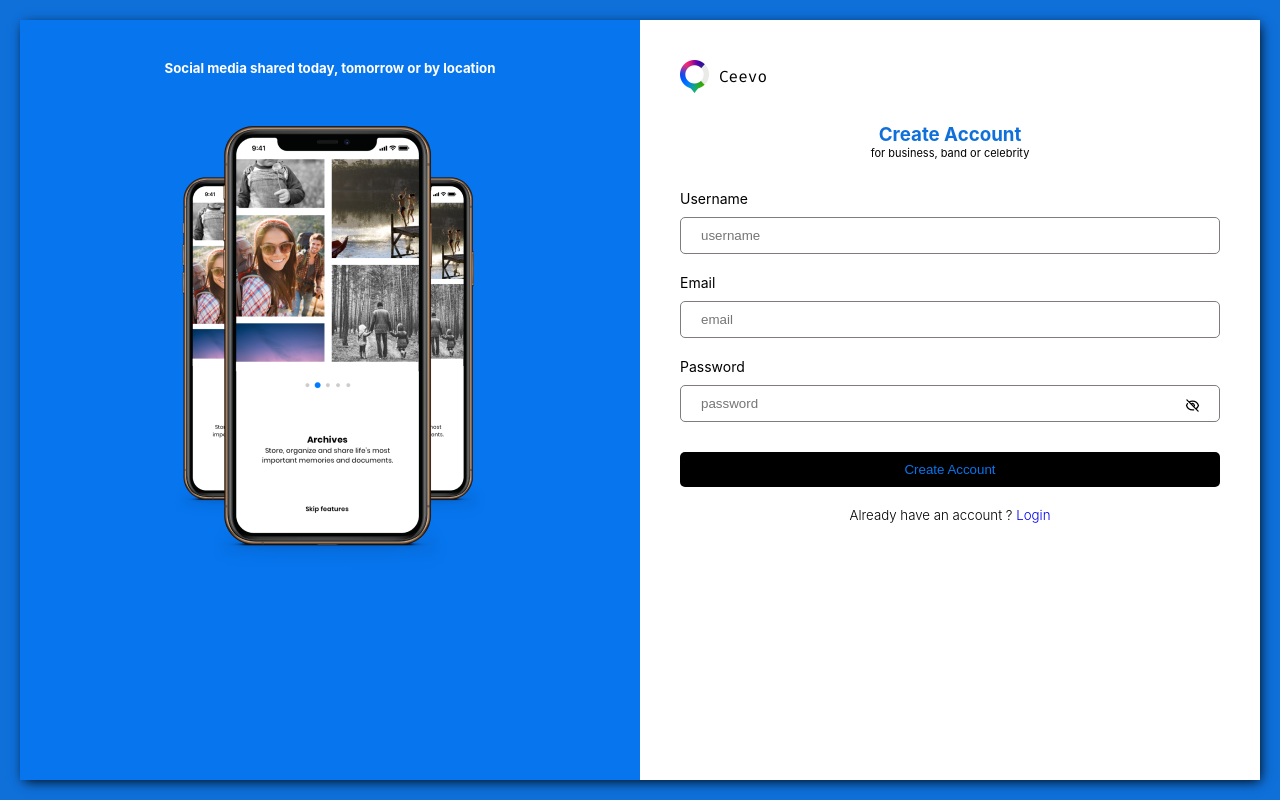
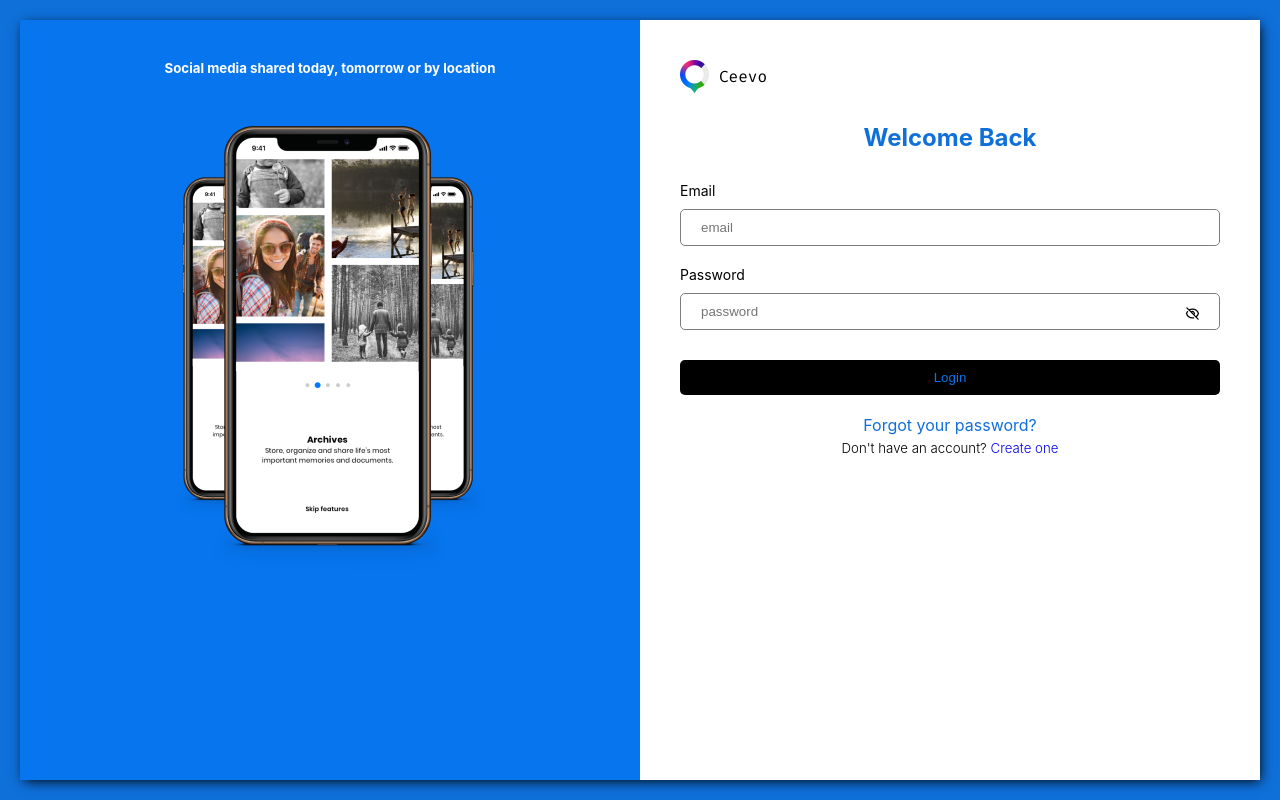
Before and after one commit to just-hope-netizen/registration-login-system----frontend, a React (Create React App) app: page / in a window 1280 px wide. Built offline with nearby package versions, Linux system fonts and the light colour scheme; the HTML template or start-up script is replaced by a standard one.

Commit message:
Change user experience

```diff
--- a/src/App.css
+++ b/src/App.css
@@ -93,7 +93,7 @@ label {
 }
 .show-pass-btn {
   position: absolute;
-  top: 40px;
+  top:  40px;
   right: 20px;
   background: none;
   border: none;
--- a/src/App.js
+++ b/src/App.js
@@ -14,11 +14,11 @@ function App() {
   return (
     <div className="App">
       <Routes>
-        <Route path='/' element={<SignupPage />} />
+        <Route path='/' element={<SigninPage />} />
+        <Route path='/register' element={<SignupPage />} />
         <Route path='verify/:userId/:uniqueString' element={<VerificationPage />} />
         <Route path='/confirmation' element={<ConfirmationPage />} />
         <Route path='/home' element={<HomePage />} />
-        <Route path='/login' element={<SigninPage />} />
         <Route path='/forgotten-password' element={<ForgottenPage />} />
         <Route path='/change-password/:userId' element={<ChangePassPage />} />
       </Routes>
--- a/src/components/login.jsx
+++ b/src/components/login.jsx
@@ -110,7 +110,7 @@ function Login() {
       <footer className='form-footer'>
         <Link to={'/forgotten-password'} className='forgot-pass'>Forgot your password?</Link>
         <h5>
-          Don't have an account? <Link to={'/'}>Create one</Link>
+          Don't have an account? <Link to={'/register'}>Create one</Link>
         </h5>
       </footer>
       {isLoading && <Backdrop />}
--- a/src/components/register.jsx
+++ b/src/components/register.jsx
@@ -122,7 +122,7 @@ function Register() {
       </form>
       <footer className='form-footer'>
         <h5>
-          Already have an account ? <Link  to={'/login'}> Login</Link>{' '}
+          Already have an account ? <Link  to={'/'}> Login</Link>{' '}
         </h5>
       </footer>
       {isLoading && <Backdrop />}
```
